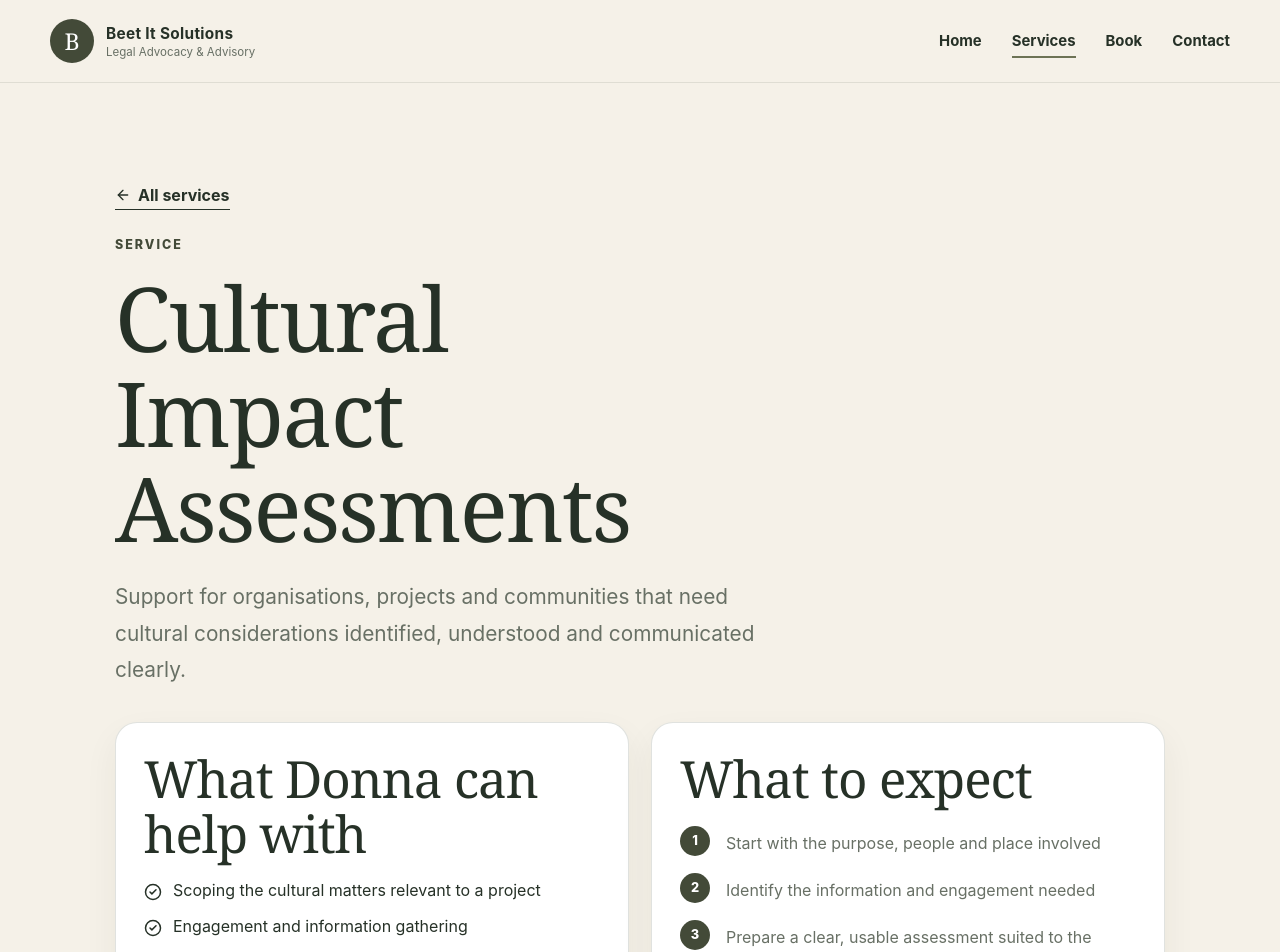
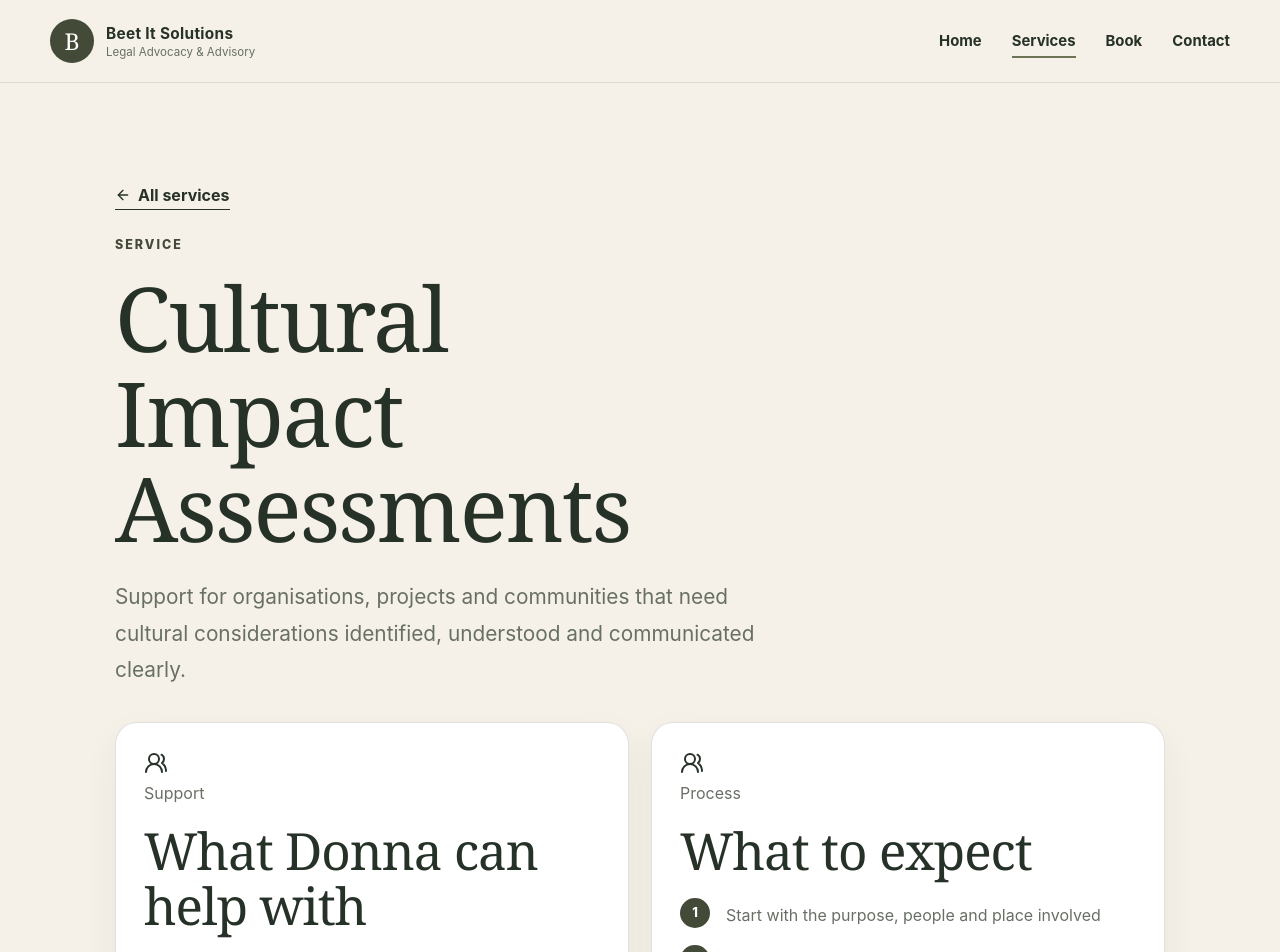
Before and after one commit to haamip/beetit-solutions-web, a React (Vite) app: page /services/cultural-impact-assessments in a window 1280 px wide. Shown: the top 952 px of the page. Built offline with nearby package versions, Linux system fonts and the light colour scheme; no server answers.

Commit message:
Refine service detail page design

```diff
--- a/src/pages/ServiceDetail.tsx
+++ b/src/pages/ServiceDetail.tsx
@@ -1,7 +1,29 @@
-import { ArrowLeft, ArrowRight, CheckCircle2 } from 'lucide-react'
+import {
+  ArrowLeft,
+  ArrowRight,
+  BriefcaseBusiness,
+  CheckCircle2,
+  FileCheck2,
+  HeartHandshake,
+  Scale,
+  ScrollText,
+  ShieldCheck,
+  UsersRound,
+} from 'lucide-react'
+import type { LucideIcon } from 'lucide-react'
 import { Link, useParams } from 'react-router-dom'
 import { getServiceBySlug } from '../config/services'
 import { useSeo } from '../lib/seo'
+
+const serviceIcons: Record<string, LucideIcon> = {
+  'cultural-impact-assessments': UsersRound,
+  'employment-advocacy': BriefcaseBusiness,
+  'maori-land-court-support': Scale,
+  'governance-and-compliance': FileCheck2,
+  'elderly-care-advocacy': HeartHandshake,
+  'insurance-claims-assistance': ShieldCheck,
+  'te-tiriti-treaty-research-advisory': ScrollText,
+}
 
 export function ServiceDetail() {
   const { slug = '' } = useParams()
@@ -27,10 +49,13 @@ export function ServiceDetail() {
     )
   }
 
+  const ServiceIcon = serviceIcons[service.slug] ?? ShieldCheck
+
   return (
-    <section className="page-section service-detail-page">
+    <section className={`page-section service-detail-page service-detail-${service.slug}`}>
       <div className="container service-detail-shell">
         <Link className="text-link service-back-link" to="/services"><ArrowLeft size={16} /> All services</Link>
+
         <div className="service-detail-heading">
           <p className="eyebrow">Service</p>
           <h1>{service.name}</h1>
@@ -39,19 +64,31 @@ export function ServiceDetail() {
 
         <div className="service-detail-grid">
           <article className="service-detail-card">
+            <div className="service-detail-card-watermark" aria-hidden="true">
+              <ServiceIcon />
+            </div>
+            <div className="service-detail-card-content">
+              <p className="service-card-kicker">Support</p>
               <h2>What Donna can help with</h2>
               <ul className="service-check-list">
                 {service.helpWith.map((item) => <li key={item}><CheckCircle2 size={18} /> <span>{item}</span></li>)}
               </ul>
+            </div>
           </article>
 
           <article className="service-detail-card">
+            <div className="service-detail-card-watermark" aria-hidden="true">
+              <ServiceIcon />
+            </div>
+            <div className="service-detail-card-content">
+              <p className="service-card-kicker">Process</p>
               <h2>What to expect</h2>
               <ol className="service-steps">
                 {service.approach.map((item, index) => (
                   <li key={item}><span>{index + 1}</span><p>{item}</p></li>
                 ))}
               </ol>
+            </div>
           </article>
         </div>
 
```
Lines whose indentation alone changed are shown as unchanged.
